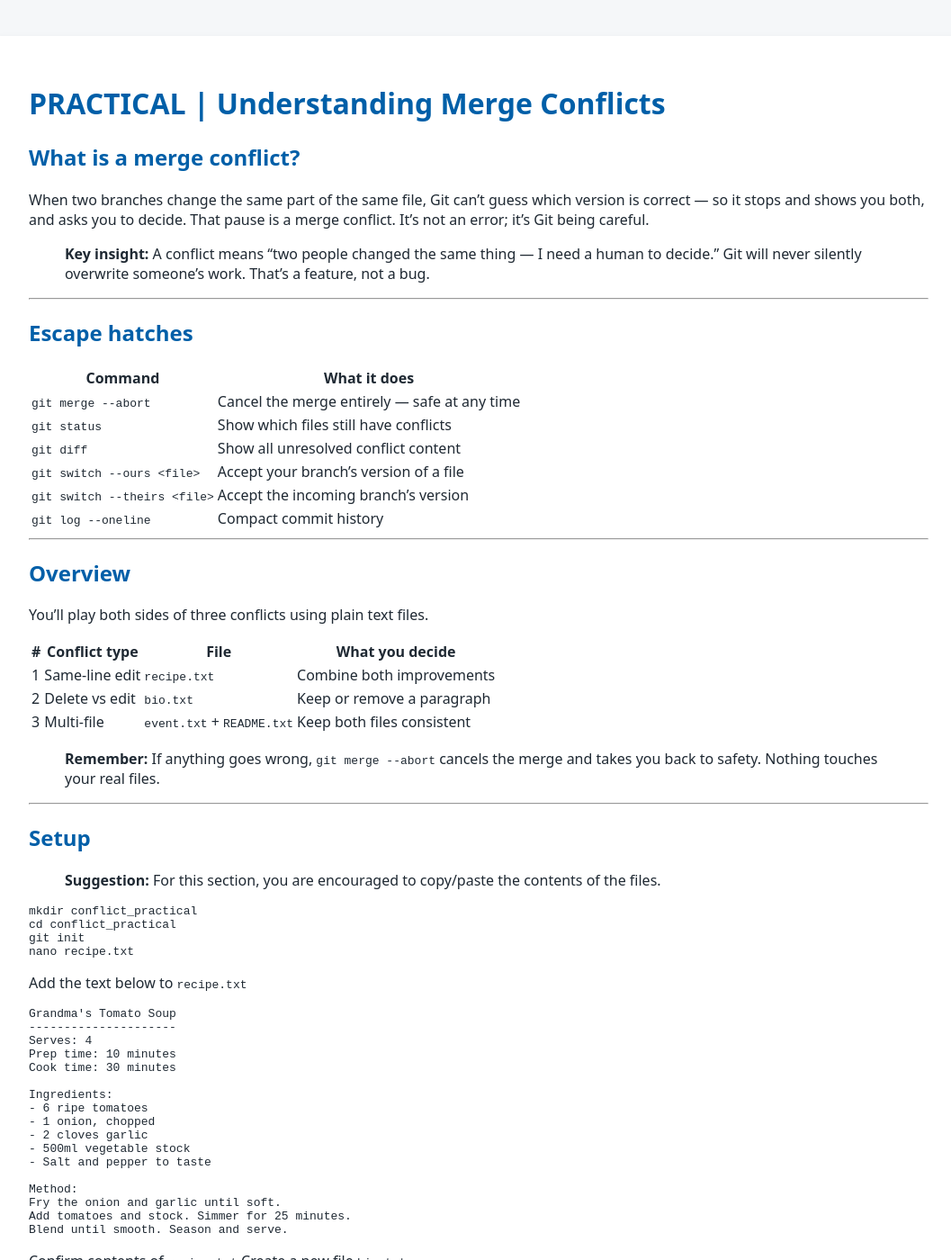
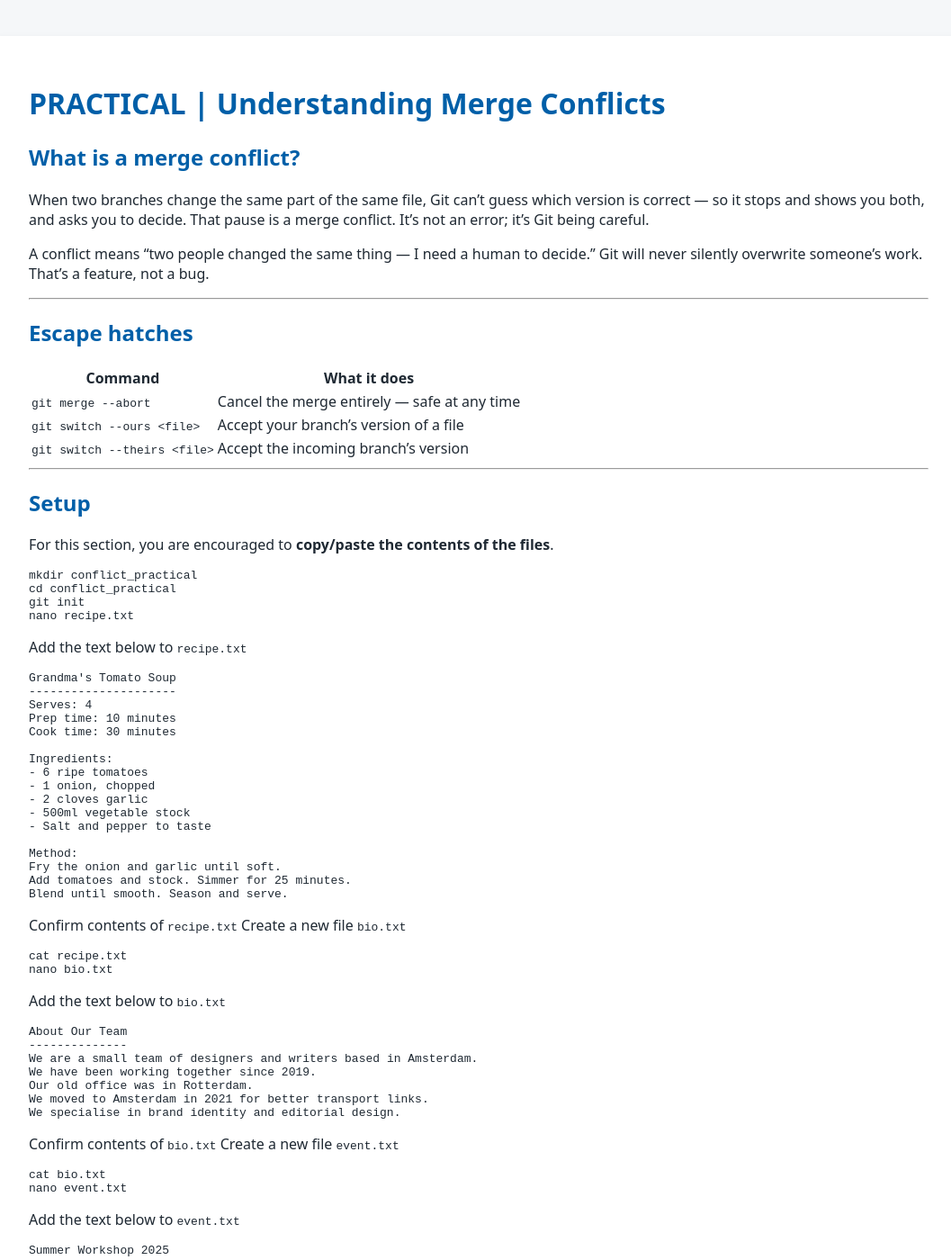
Before and after one commit to tu-delft-library/intermediate_version_control_with_git, a Jekyll site: the page built from material_for_participants/PRACTICAL_merge_conflicts.md, in a window 1280 px wide and 1400 px high. Shown: the whole window at 90% size, without its empty margins (108-1165 px from the left). Built offline with Jekyll 4.4.1, drawn with Linux system fonts in a browser that asks for light colours; our own code applies the rules of GitHub Pages for plain Markdown files; some of the changed text lies outside the part shown.

Commit message:
Adding Allyson's feedback

````diff
--- a/material_for_participants/PRACTICAL_merge_conflicts.md
+++ b/material_for_participants/PRACTICAL_merge_conflicts.md
@@ -4,7 +4,7 @@
 
 When two branches change the same part of the same file, Git can't guess which version is correct — so it stops and shows you both, and asks you to decide. That pause is a merge conflict. It's not an error; it's Git being careful.
 
-> **Key insight:** A conflict means "two people changed the same thing — I need a human to decide." Git will never silently overwrite someone's work. That's a feature, not a bug.
+A conflict means "two people changed the same thing — I need a human to decide." Git will never silently overwrite someone's work. That's a feature, not a bug.
 
 ---
 ## Escape hatches
@@ -12,30 +12,14 @@ When two branches change the same part of the same file, Git can't guess which v
 | Command | What it does |
 |---|---|
 | `git merge --abort` | Cancel the merge entirely — safe at any time |
-| `git status` | Show which files still have conflicts |
-| `git diff` | Show all unresolved conflict content |
 | `git switch --ours <file>` | Accept your branch's version of a file |
 | `git switch --theirs <file>` | Accept the incoming branch's version |
-| `git log --oneline` | Compact commit history |
 
 ---
 
-## Overview
-
-You'll play both sides of three conflicts using plain text files.
-
-| # | Conflict type | File | What you decide |
-|---|---|---|---|
-| 1 | Same-line edit | `recipe.txt` | Combine both improvements |
-| 2 | Delete vs edit | `bio.txt` | Keep or remove a paragraph |
-| 3 | Multi-file | `event.txt` + `README.txt` | Keep both files consistent |
-
-> **Remember:** If anything goes wrong, `git merge --abort` cancels the merge and takes you back to safety. Nothing touches your real files.
-
----
 
 ## Setup
-> **Suggestion:** For this section, you are encouraged to copy/paste the contents of the files.
+For this section, you are encouraged to **copy/paste the contents of the files**.
 
 ```bash
 mkdir conflict_practical
@@ -120,11 +104,9 @@ git commit -m "Initial files: recipe, bio, event, README"
 
 ## Conflict 1: Same-line edit
 
-> **Remember:** From here onwards, avoid copy pasting. Typing all the commands help you integrate your understanding.
+From here onwards, **avoid copy pasting**. Typing all the commands help you integrate your understanding.
 
-**File:** `recipe.txt`
-
-Alice adds a stirring note; Bob adds a seasoning reminder — to the same line.
+**Situation** File `recipe.txt`; Alice adds a stirring note; Bob adds a seasoning reminder — to the same line.
 
 **Step 1 — Alice's branch**
 
@@ -163,7 +145,7 @@ git commit -m "Bob: remind to season before simmering"
 
 ```bash
 git switch main
-git log --oneline -all --graph
+git log --oneline --all --graph
 git merge alice   # works fine
 git merge bob     # creates a conflict
 ```
@@ -201,7 +183,7 @@ git add recipe.txt
 git commit -m "Merge: combine Alice and Bob recipe improvements"
 ```
 
-> **Success:** `recipe.txt` has no conflict markers, includes both the stirring note and seasoning step, and `git log --oneline -all --graph` shows a merge commit.
+> **Success:** `recipe.txt` has no conflict markers, includes both the stirring note and seasoning step, and `git log --oneline --all --graph` shows a merge commit.
 
 ```bash
 *   hash (HEAD -> main) Merge: combine Alice and Bob recipe improvements
@@ -272,21 +252,21 @@ git merge rewrite  # conflict
 
 For this exercise: imagine a client associates the team with Rotterdam, so the history is worth keeping.
 
-Edit `bio.txt` using `nano`. Keep the warmer rewrite, remove conflict markers, then:
+Edit `bio.txt` using `nano`. Keep `We started out in Rotterdam, which we loved.`, remove conflict markers, then:
 
 ```bash
 git add bio.txt
-git commit -m "Keep Rotterdam history with warmer wording"
+git commit -m "Merge: Keep Rotterdam history with warmer wording"
 git log --oneline --all --graph
 ```
 
 Now try the opposite — undo and resolve the other way:
 
 ```bash
-git reset HEAD~1                    # undo the merge commit
+git reset --hard HEAD~1             # hard reset -> undo the merge commit
 git log --oneline --all --graph     # see the merge commit is removed
 git merge rewrite                   # do the merge again and get a conflict
-git nano bio.txt
+nano bio.txt
 ```
 Remove the Rotterdam paragraph entirely, remove conflict markers, then:
 ```bash
@@ -344,7 +322,7 @@ git merge lower   # conflict in event.txt
 
 The conflict is only in `event.txt`, but `README.txt` now shows 35 euros. Whatever price you choose, **both files must match**.
 
-1. Open `event.txt`, choose a price (either value, or a compromise like 20 euros), remove all conflict markers, save.
+1. Open `event.txt`, choose a compromise price of 20 euros, remove all conflict markers, save.
 1. Open `README.txt`, update the price to match exactly.
 1. Check the differences
 1. Stage both files and commit:
@@ -352,7 +330,7 @@ The conflict is only in `event.txt`, but `README.txt` now shows 35 euros. Whatev
 ```bash
 git diff
 git add event.txt README.txt
-git commit -m "Resolve ticket price conflict: set to 20 euros in both files"
+git commit -m "Merge: Set to 20 euros in both files"
 ```
 
 Verify consistency:
@@ -360,6 +338,7 @@ Verify consistency:
 ```bash
 grep 'Ticket price' event.txt README.txt
 ```
+
 
 > **Success:** No conflict markers in `event.txt`, both files show the same price, `git status` is clean, and `git log --oneline --all --graph` shows three merge commits.
 
````
Also changed, not shown: other parts of material_for_participants/PRACTICAL_merge_conflicts.md (+8 -12 lines).
